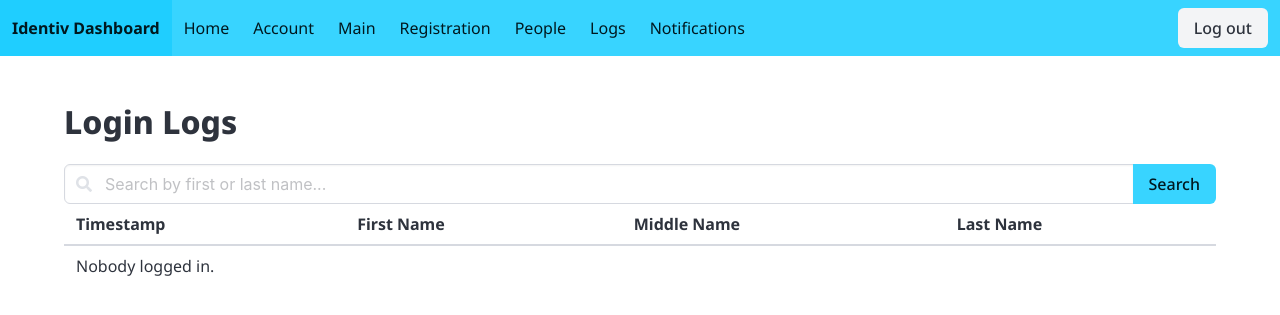
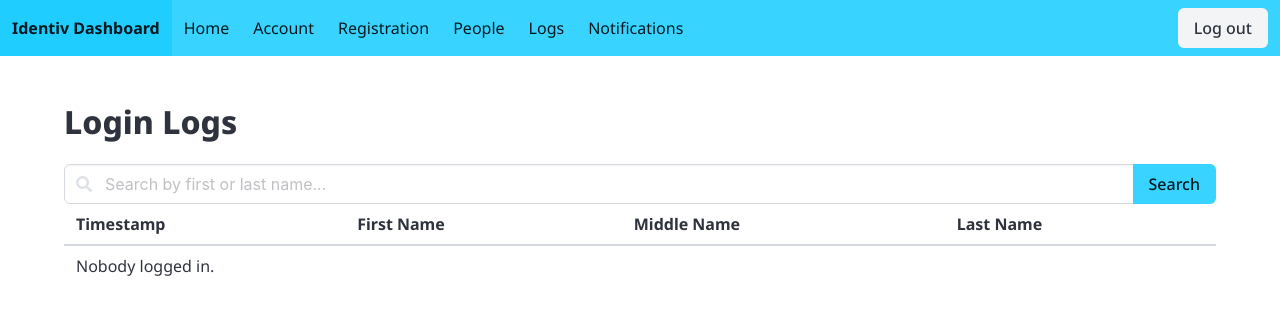
Before and after one commit to Avaneesh-Chopdekar/Identiv, a Django app: page /dashboard/logs/ in a window 1280 px wide. Shown: the top 315 px of the page. Run offline with Django 5.2, Linux system fonts and the light colour scheme; the visitor is signed in with stand-in values (Sample User, id 1); data that the repository does not hold is empty.

Commit message:
removed main route in dashboard (unnecessary)

```diff
--- a/dashboard/templates/dashboard/partials/navbar.html
+++ b/dashboard/templates/dashboard/partials/navbar.html
@@ -1,6 +1,6 @@
 <nav class="navbar is-primary" role="navigation" aria-label="main navigation">
     <div class="navbar-brand">
-        <a class="navbar-item has-text-weight-bold" href="{% url 'dashboard_index' %}">
+        <a class="navbar-item has-text-weight-bold" href="{% url 'registration_fields' %}">
             Identiv Dashboard
         </a>
 
@@ -21,9 +21,6 @@
             </a>
             <a class="navbar-item" href="{% url 'account' %}">
                 Account
-            </a>
-            <a class="navbar-item" href="{% url 'dashboard_index' %}">
-                Main
             </a>
             <a class="navbar-item" href="{% url 'registration_fields' %}">
                 Registration
--- a/dashboard/urls.py
+++ b/dashboard/urls.py
@@ -2,7 +2,6 @@ from django.urls import path
 from . import views
 
 urlpatterns = [
-    path("", views.index, name="dashboard_index"),
     path("registration_fields/", views.registration_fields, name="registration_fields"),
     path("people/", views.people_view, name="people"),
     path("logs/", views.logs_view, name="logs"),
--- a/dashboard/views.py
+++ b/dashboard/views.py
@@ -9,11 +9,6 @@ from dashboard.models import CustomField, Option, PersonDetail
 
 
 # Create your views here.
-@login_required
-def index(request):
-    return render(request, "dashboard/index.html")
-
-
 @login_required
 def registration_fields(request):
     """
--- a/onboarding/templates/onboarding/account.html
+++ b/onboarding/templates/onboarding/account.html
@@ -25,7 +25,7 @@ Your Account | Identiv
                     </p>
 
                     <div class="my-5">
-                        <a href="{% url 'dashboard' %}" class="button is-primary mb-3">Dashboard</a>
+                        <a href="{% url 'registration_fields' %}" class="button is-primary mb-3">Dashboard</a>
                         <a href="{% url 'password_reset' %}" class="button is-warning mx-3 mb-3">
                             Reset Password
                         </a>
--- a/onboarding/urls.py
+++ b/onboarding/urls.py
@@ -39,6 +39,4 @@ urlpatterns = [
         ),
         name="password_reset_complete",
     ),
-    # Dashboard Routes
-    path("dashboard/", dashboard_views.index, name="dashboard"),
 ]
```
Also changed, not shown: dashboard/templates/dashboard/index.html (deleted, +0 -9 lines).
